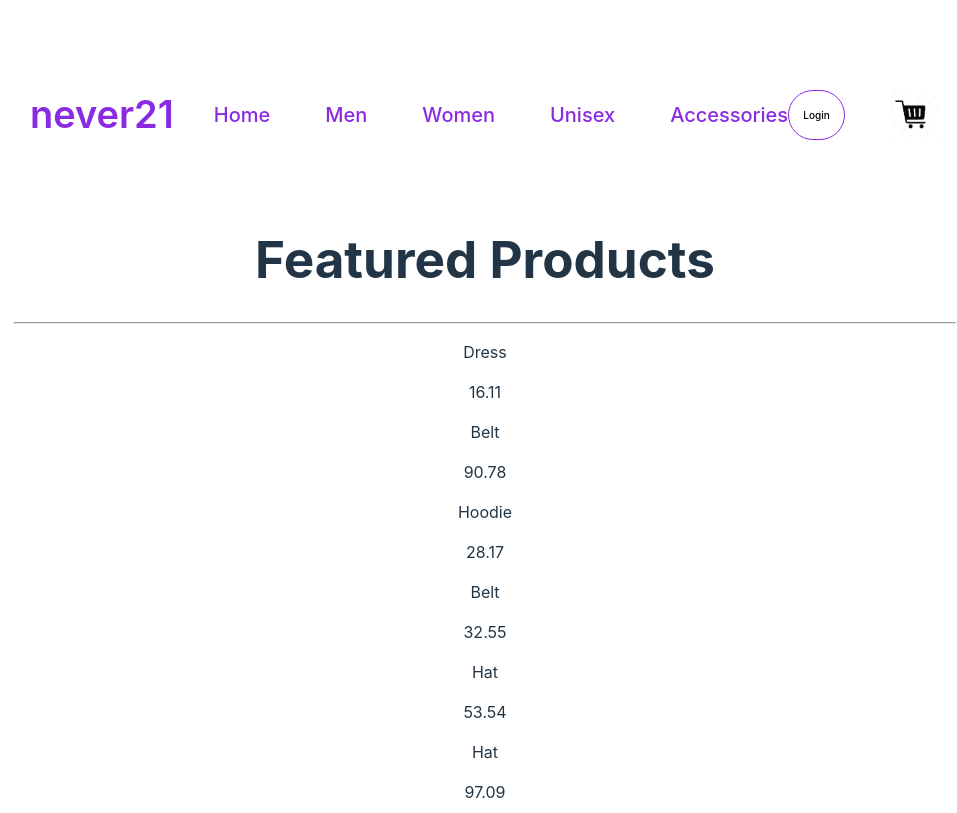
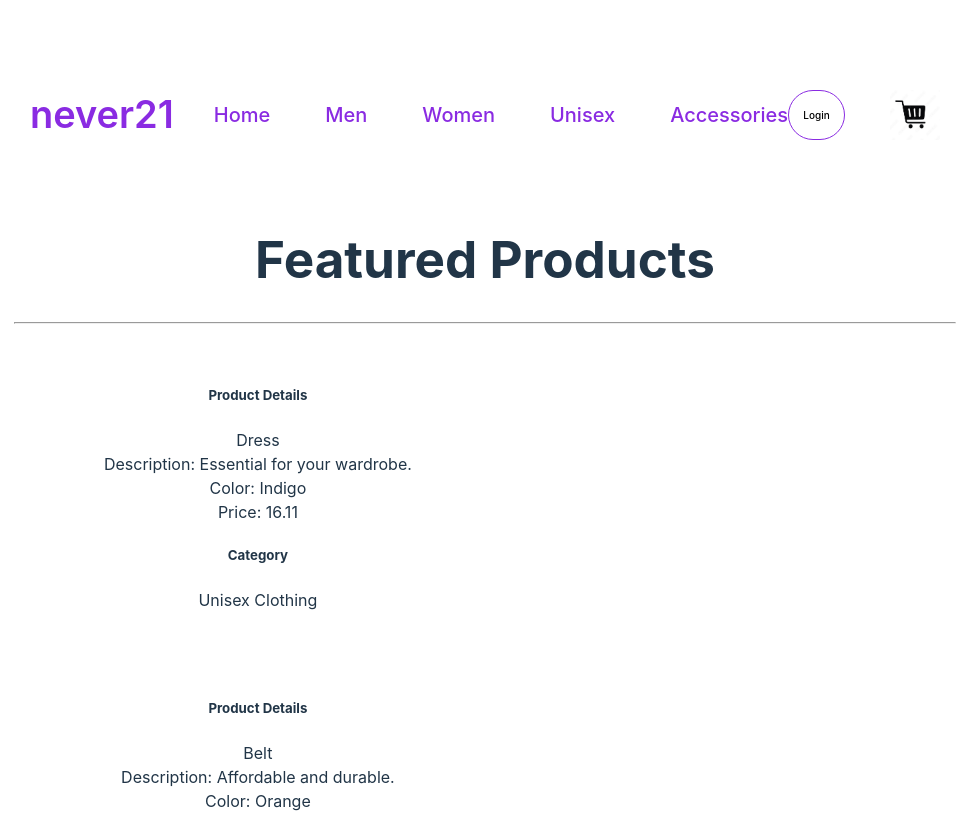
Before and after one commit to aclegere/edp-capstone, a React (Vite) app in the folder react/: page / in a window 1280 px wide. Shown: the top 813 px of the page, without its empty margins (155-1112 px from the left). Built offline with nearby package versions, Linux system fonts and the light colour scheme.

Commit message:
updated Product component, reorganized files

```diff
--- a/react/src/App.jsx
+++ b/react/src/App.jsx
@@ -15,8 +15,6 @@ function App() {
       <Router>
         <Routes>
           <Route path="/" element={<Home />} />
-
-
         </Routes>
       </Router>
       <Footer />
--- a/react/src/components/Featured.jsx
+++ b/react/src/components/Featured.jsx
@@ -1,20 +1,30 @@
-import React from 'react'
-import item_data from '../assets/clothing_products.json'
+import React from "react";
+import item_data from "../assets/clothing_products.json";
 
-import Item from './Item.jsx'
+import Product from "./Product.jsx";
 
 const Featured = () => {
   return (
-        <div className = 'featured'>
+    <div className="featured">
       <h1>Featured Products</h1>
       <hr />
-            <div className = "featured-item">
+      <div className="featured-item">
         {item_data.map((item, i) => {
-                    return <Item key = {i} id={item.id} name={item.name} price ={item.price}/>
+          return (
+            <Product
+              key={i}
+              id={item.id}
+              name={item.name}
+              price={item.price}
+              description={item.description}
+              category={item.category}
+              color={item.color}
+            />
+          );
         })}
       </div>
     </div>
-    )
-}
+  );
+};
 
 export default Featured;
--- a/react/src/components/Item.jsx
+++ /dev/null
@@ -1,14 +0,0 @@
-import React from 'react'
-
-const Item = (props) => {
-    return (
-        <div className = 'item'>
-            <p>{props.name}</p>
-            <div className = 'itemPrice'>
-                {props.price}
-            </div>
-        </div>
-    )
-}
-
-export default Item;
--- /dev/null
+++ b/react/src/components/Product.jsx
@@ -0,0 +1,32 @@
+import React from "react";
+
+const Product = (props) => {
+  return (
+    <div
+      className="card"
+      style={{ flex: "1", minWidth: "300px", maxWidth: "45%" }}
+    >
+      {" "}
+      <div className="card-body">
+        {" "}
+        <h5 className="card-title">Product Details</h5>{" "}
+        <div className="card-text">{props.name} </div>{" "}
+        <div className="card-text">Description: {props.description}</div>{" "}
+        <div className="card-text">Color: {props.color}</div>{" "}
+        <div className="card-text">
+          Price: {props.price}
+        </div>{" "}
+      </div>{" "}
+      <div className="card-body">
+        {" "}
+        <h5 className="card-title">Category</h5>{" "}
+        <div className="card-text">
+          {props.category}{" "}
+        </div>{" "}
+      </div>{" "}
+
+    </div>
+  );
+};
+
+export default Product;
```
Also changed, not shown: react/src/Navigator.jsx (deleted, +0 -31 lines). Lines whose indentation alone changed are shown as unchanged.
